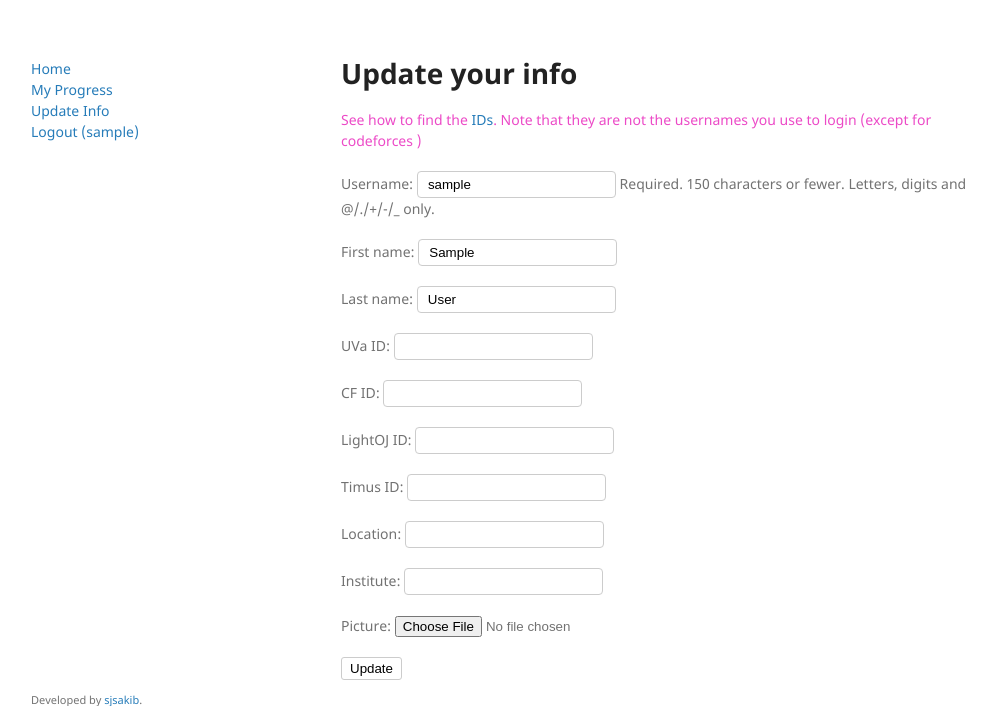
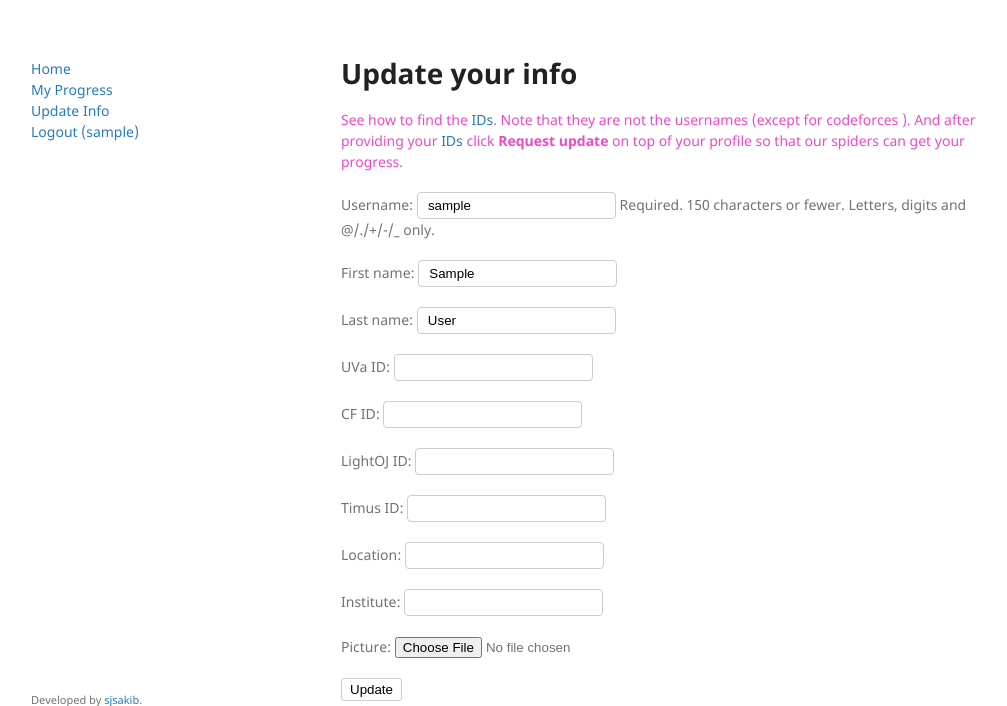
Before and after one commit to sjsakib/psbookprogress, a Django app: page /update-info/ in a window 1280 px wide. Shown: the top 706 px of the page, without its empty margins (129-1136 px from the left). Run offline with Django 3.2, Linux system fonts and the light colour scheme; the visitor is signed in with stand-in values (Sample User, id 1).

Commit message:
minor fix

```diff
--- a/templates/progress/profile.html
+++ b/templates/progress/profile.html
@@ -27,7 +27,7 @@
 {% block section_block %}
   <h1> Progress of {{profile.get_name}}</h1>
   <p>
-    {% if progile.last_updated %} Last updated {{profile.last_updated}} {% endif %}
+    {% if profile.last_updated %} Last updated {{profile.last_updated}} {% endif %}
     {{profile.status}}<br>
     <a href="{% url 'request' profile.user.username %}">Request Update</a>
   </p>
--- a/templates/progress/update_info.html
+++ b/templates/progress/update_info.html
@@ -6,7 +6,7 @@
 
 {% block section_block %}
   <h1> Update your info</h1>
-  <p class="attention"> See how to find the <a target="_blank" href="{% url 'help' %}">IDs</a>. Note that they are not the usernames you use to login (except for codeforces )</p>
+  <p class="attention"> See how to find the <a target="_blank" href="{% url 'help' %}">IDs</a>. Note that they are not the usernames (except for codeforces ). And after providing your <a target="_blank" href="{% url 'help' %}">IDs</a> click <b>Request update </b> on top of your profile so that our spiders can get your progress.</p>
   <form method="post" action="{% url 'update_info' %}" enctype="multipart/form-data">
     {% csrf_token %}
     {{user_form.as_p}}
```
